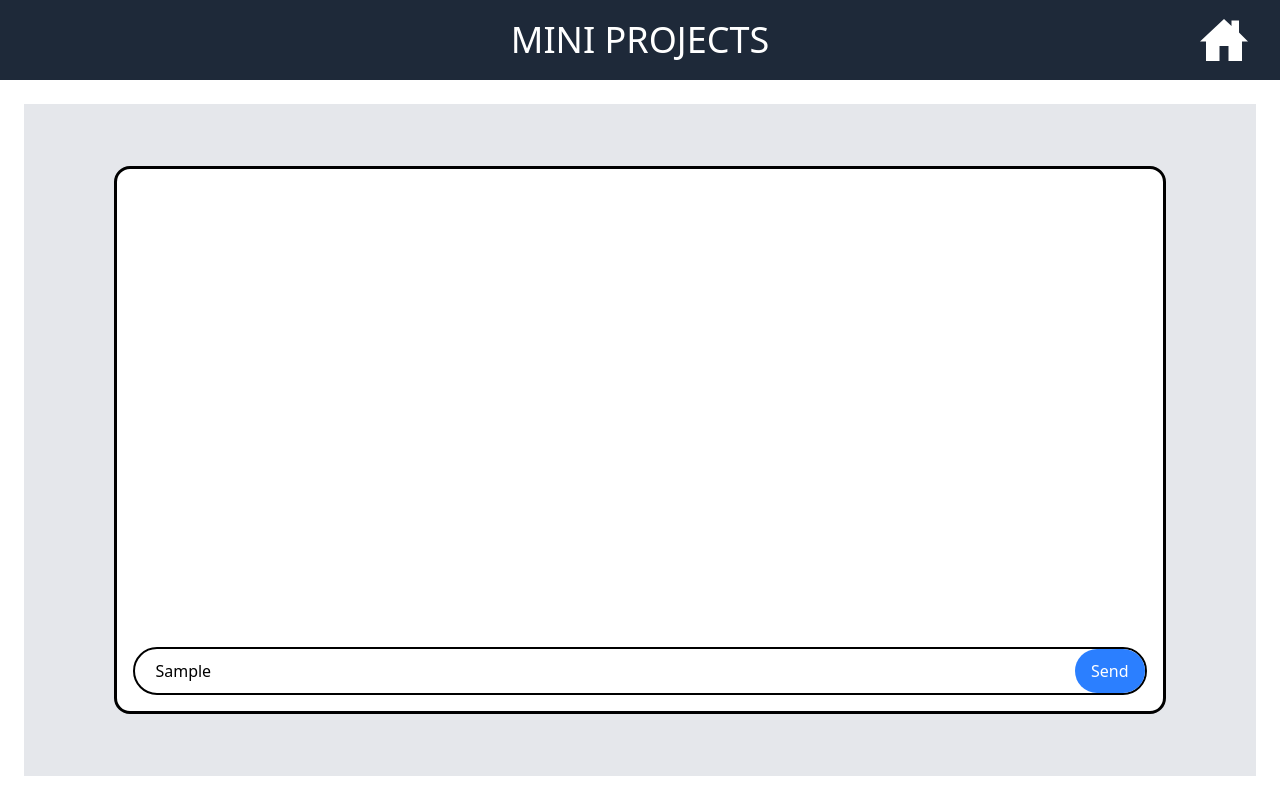
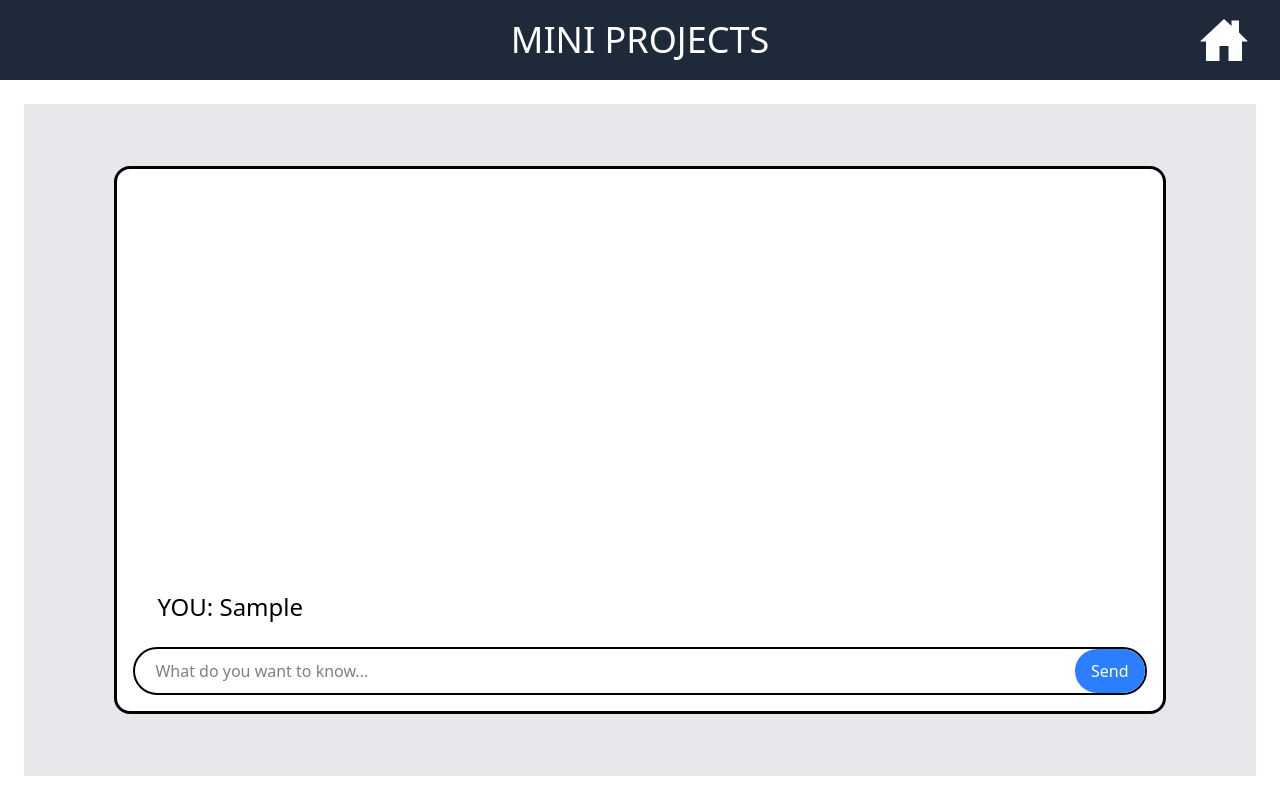
Before and after one commit to Tarif24/Mini_Projects_Website_React, a React (Vite) app: page /aichatbot in a window 1280 px wide. Both pictures are taken after typing "Sample" into the empty fields and a click on the button "Send". Built offline with nearby package versions, Linux system fonts and the light colour scheme.

Commit message:
messages get added to the chat log

```diff
--- a/src/components/AI_Chat_Bot/AIChatBot.jsx
+++ b/src/components/AI_Chat_Bot/AIChatBot.jsx
@@ -2,40 +2,52 @@ import React, { useState } from "react";
 
 const AIChatBot = () => {
     const [inputText, setInputText] = useState("");
+    const [chatHistory, setChatHistory] = useState([]);
 
     const submitForm = (e) => {
         e.preventDefault();
 
-        console.log("Input Text:", inputText);
+        setChatHistory([...chatHistory, `YOU: ${inputText}`]);
+        setInputText("");
+
+        console.log(chatHistory);
     };
 
     return (
         <>
             <div className="flex justify-center items-center h-[90vh]">
                 <div className="flex justify-center items-center gap-8 bg-gray-200 w-full h-full p-8 border-24 border-white">
-                    <form
-                        className="flex justify-center items-center w-full h-full"
-                        onSubmit={submitForm}
-                    >
-                        <div className="flex justify-center items-end border-3 rounded-2xl h-[90%] w-[90%] bg-white">
+                    <div className="flex flex-col justify-center border-3 rounded-2xl h-[90%] w-[90%] bg-white">
+                        <div className="flex flex-col justify-end items-left h-full w-full mx-10 mb-4">
+                            {chatHistory.map((message, index) => (
+                                <h1 key={index} className="text-2xl mb-2">
+                                    {message}
+                                </h1>
+                            ))}
+                        </div>
+                        <form
+                            className="flex flex-1 justify-center items-end w-full h-full"
+                            onSubmit={submitForm}
+                        >
                             <div className="relative h-[3rem] w-full border-2 border-black rounded-[5rem] mb-4 mx-4">
                                 <input
                                     type="text"
                                     placeholder="What do you want to know..."
                                     className="relative h-full px-5 w-full focus:outline-none rounded-[5rem]"
+                                    value={inputText}
                                     onChange={(e) =>
                                         setInputText(e.target.value)
                                     }
                                 />
                                 <button
-                                    className="absolute right-0 top-0 h-full bg-blue-500 text-white rounded-[5rem] px-4 py-2"
+                                    className="absolute right-0 top-0 h-full bg-blue-500 text-white rounded-[5rem] px-4 py-2 hover:cursor-pointer hover:bg-blue-600 transition duration-300 ease-in-out"
                                     type="submit"
                                 >
                                     Send
                                 </button>
                             </div>
-                        </div>
-                    </form>
+                        </form>
+                    </div>
                 </div>
             </div>
         </>
```
